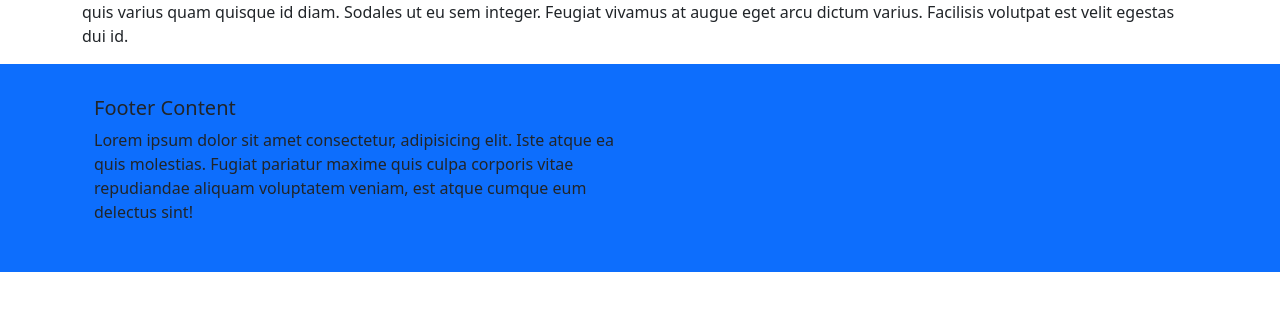
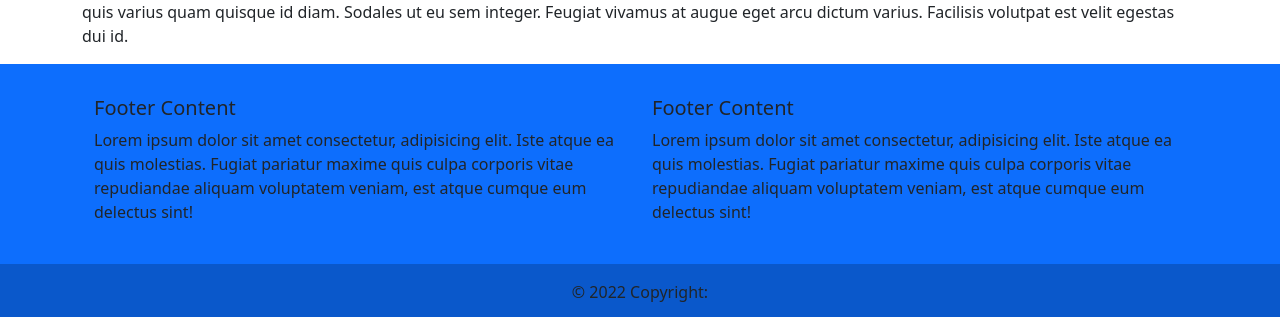
Before and after one commit to cmskorcz/cap-e-commerce-site, a React (Create React App) app in the folder client/: page / in a window 1280 px wide. Shown: the part 666-983 px from the top of the page. Before the commit the page ends 938 px from the top, so only its background shows below. Built offline with nearby package versions, Linux system fonts and the light colour scheme.

Commit message:
added copyright to bottom of footer

```diff
--- a/client/src/components/Footer.js
+++ b/client/src/components/Footer.js
@@ -5,10 +5,18 @@ import Col from 'react-bootstrap/Col';
 
 function Footer() {
   return (
-    <Navbar bg='primary' className='text-center text-lg-start'>
+    <Navbar bg='primary' className='text-center text-lg-start d-block pb-0'>
       <Container className='p-4'>
         <Row>
-          <Col lg={6} md={12}>
+          <Col lg={6} md={12} className='mb-4 mb-md-0'>
+            <h5>Footer Content</h5>
+            <p>
+              Lorem ipsum dolor sit amet consectetur, adipisicing elit. Iste atque ea quis molestias.
+              Fugiat pariatur maxime quis culpa corporis vitae repudiandae aliquam voluptatem veniam, est
+              atque cumque eum delectus sint!
+            </p>
+          </Col>
+          <Col lg={6} md={12} className='mb-4 mb-md-0'>
             <h5>Footer Content</h5>
             <p>
               Lorem ipsum dolor sit amet consectetur, adipisicing elit. Iste atque ea quis molestias.
@@ -18,6 +26,12 @@ function Footer() {
           </Col>
         </Row>
       </Container>
+      <div
+        className='text-center p-3'
+        style={{ backgroundColor: 'rgba(0,0,0,0.2' }}
+      >
+        &copy; {new Date().getFullYear()} Copyright:{' '}
+      </div>
     </Navbar>
   )
 }
```
